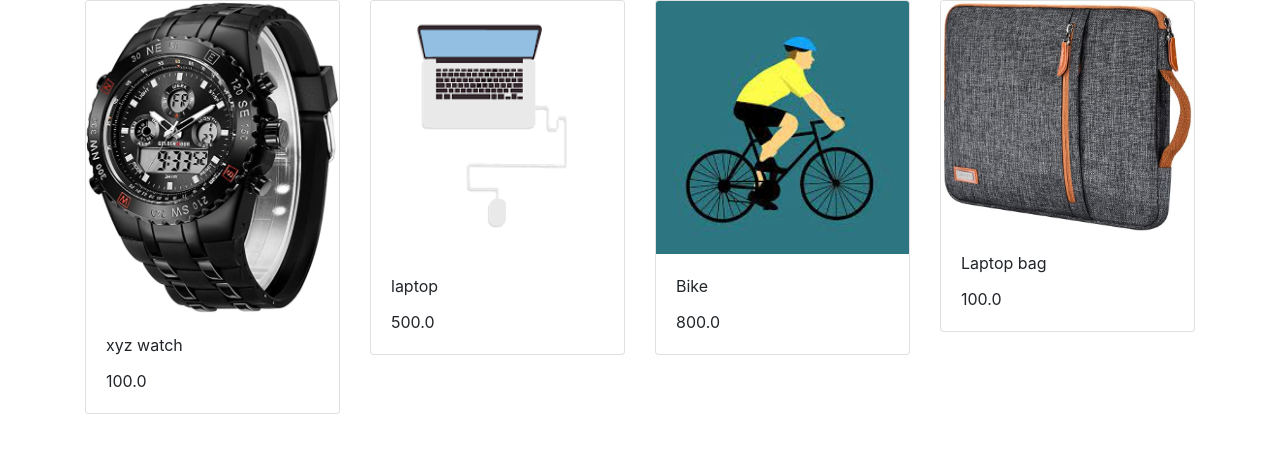
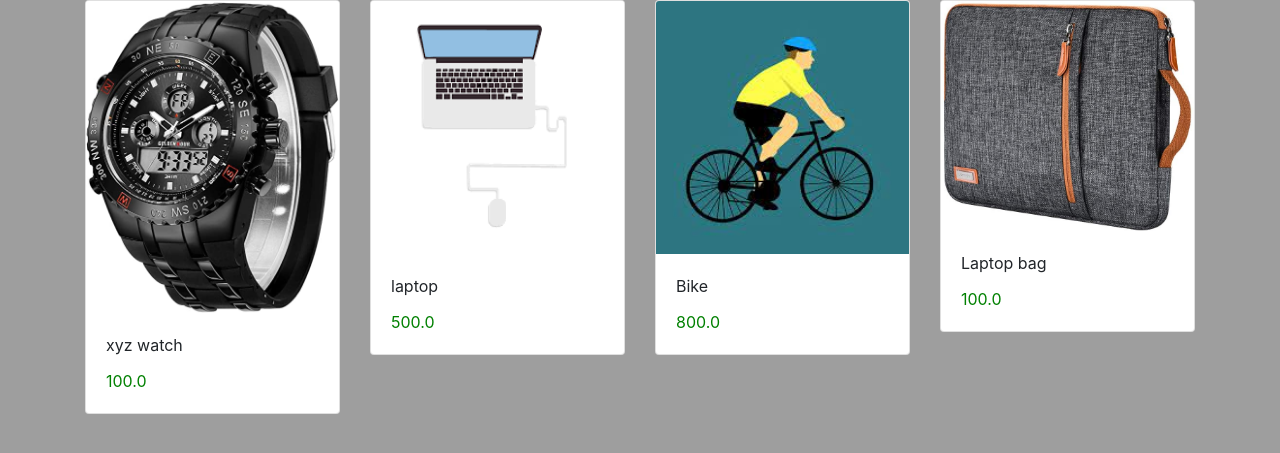
Before and after one commit to prachiten/ecommerce, a Django app: page / in a window 1280 px wide. Shown: the top 453 px of the page. Run offline with Django 3.2, Linux system fonts and the light colour scheme; data comes from the database, SQL or seed files in the repository; both versions use the stored data as it was after the commit; some libraries are stand-ins or nearby versions.

Commit message:
added style.css

```diff
--- /dev/null
+++ b/ecomm_app/static/css/style.css
@@ -0,0 +1,9 @@
+@import "bootstrap";
+@import "font-awesome";
+html body {
+    background-color: #9e9e9e;
+}
+
+.card-text{
+    color:green;
+}
--- a/ecomm_app/templates/ecomm_app/index.html
+++ b/ecomm_app/templates/ecomm_app/index.html
@@ -1,9 +1,12 @@
+
 <!DOCTYPE html>
 <html lang="en">
 <head>
     <meta charset="UTF-8">
     <meta http-equiv="X-UA-Compatible" content="IE=edge">
     <meta name="viewport" content="width=device-width, initial-scale=1.0">
+    {% load static %}
+    <link rel="stylesheet" type="text/css" href = "{% static 'css/style.css'%}">
     <link rel="stylesheet" href="https://stackpath.bootstrapcdn.com/bootstrap/4.1.3/css/bootstrap.min.css" integrity="sha384-MCw98/SFnGE8fJT3GXwEOngsV7Zt27NXFoaoApmYm81iuXoPkFOJwJ8ERdknLPMO" crossorigin="anonymous">
     <script src="https://stackpath.bootstrapcdn.com/bootstrap/4.1.3/js/bootstrap.min.js" integrity="sha384-ChfqqxuZUCnJSK3+MXmPNIyE6ZbWh2IMqE241rYiqJxyMiZ6OW/JmZQ5stwEULTy" crossorigin="anonymous"></script>
     <title>Document</title>
```
Also changed, not shown: bike3.jpg (added), db.sqlite3, laptopbag.jpg (added), media/images/bike3.jpg (added), media/images/laptopbag.jpg (added), media/images/watch.jpg (deleted), media/images/watch3.jpg (added), watch1.jpg (added), watch3.jpg (added).
